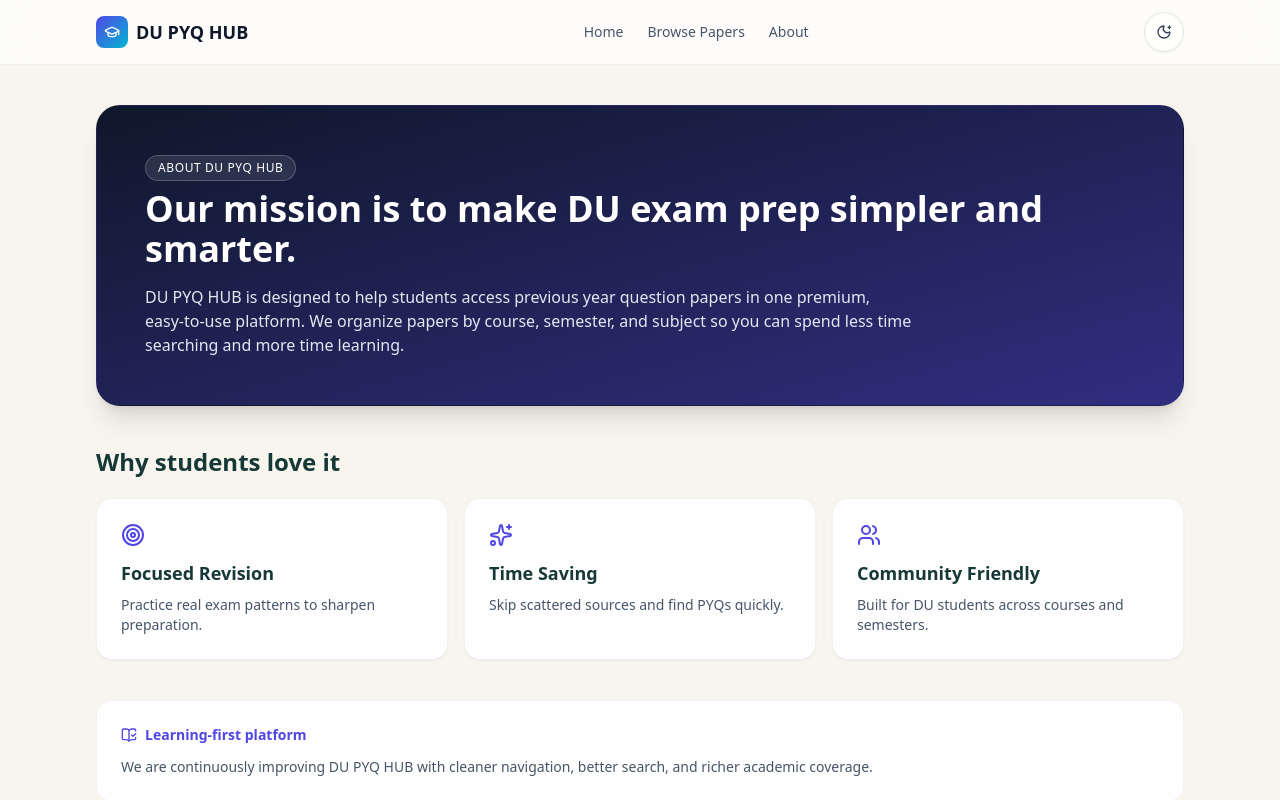
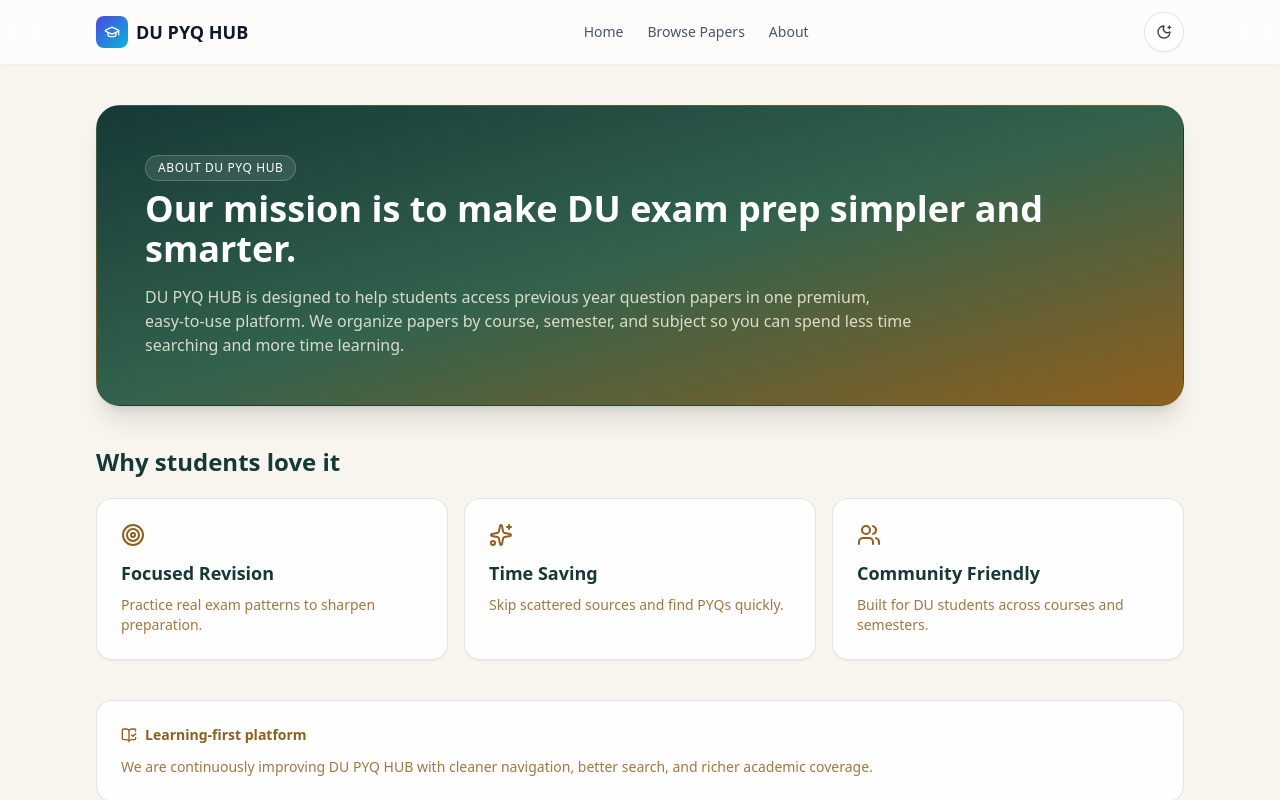
Before and after one commit to HarshSambharwal/DU-PYQ-LIBRARY, a Next.js app: page /about in a window 1280 px wide. Shown: the top 800 px of the page. Built offline with nearby package versions, Linux system fonts and the light colour scheme.

Commit message:
Apply earth-tone palette in app/about/page.tsx

```diff
--- a/app/about/page.tsx
+++ b/app/about/page.tsx
@@ -22,12 +22,12 @@ const benefits = [
 export default function AboutPage() {
   return (
     <div className="space-y-10 py-10">
-      <AnimatedSection className="rounded-3xl border border-black/5 bg-gradient-to-br from-slate-900 to-indigo-900 p-8 text-white shadow-xl sm:p-12">
+      <AnimatedSection className="rounded-3xl border border-black/5 bg-gradient-to-br from-palette-deep via-palette-green to-palette-earth p-8 text-white shadow-xl sm:p-12">
         <p className="mb-2 inline-flex rounded-full border border-white/20 bg-white/10 px-3 py-1 text-xs uppercase tracking-wider">
           About DU PYQ HUB
         </p>
         <h1 className="text-3xl font-bold sm:text-4xl">Our mission is to make DU exam prep simpler and smarter.</h1>
-        <p className="mt-4 max-w-3xl text-slate-200">
+        <p className="mt-4 max-w-3xl text-palette-cream/85">
           DU PYQ HUB is designed to help students access previous year question papers in one premium, easy-to-use platform.
           We organize papers by course, semester, and subject so you can spend less time searching and more time learning.
         </p>
@@ -37,20 +37,20 @@ export default function AboutPage() {
         <h2 className="mb-5 text-2xl font-bold">Why students love it</h2>
         <div className="grid gap-4 md:grid-cols-3">
           {benefits.map((benefit) => (
-            <div key={benefit.title} className="rounded-2xl border border-black/5 bg-white/90 p-6 shadow-sm dark:border-white/10 dark:bg-slate-900">
-              <benefit.icon className="mb-3 h-6 w-6 text-indigo-600 dark:text-indigo-300" />
+            <div key={benefit.title} className="rounded-2xl border border-palette-green/15 bg-white/90 p-6 shadow-sm dark:border-palette-gold/15 dark:bg-palette-green/65">
+              <benefit.icon className="mb-3 h-6 w-6 text-palette-earth dark:text-palette-gold" />
               <h3 className="text-lg font-semibold">{benefit.title}</h3>
-              <p className="mt-2 text-sm text-slate-600 dark:text-slate-300">{benefit.description}</p>
+              <p className="mt-2 text-sm text-palette-earth/85 dark:text-palette-cream/75">{benefit.description}</p>
             </div>
           ))}
         </div>
       </AnimatedSection>
 
-      <AnimatedSection delay={0.2} className="rounded-2xl border border-black/5 bg-white/90 p-6 dark:border-white/10 dark:bg-slate-900">
-        <p className="inline-flex items-center gap-2 text-sm font-semibold text-indigo-600 dark:text-indigo-300">
+      <AnimatedSection delay={0.2} className="rounded-2xl border border-palette-green/15 bg-white/90 p-6 dark:border-palette-gold/15 dark:bg-palette-green/65">
+        <p className="inline-flex items-center gap-2 text-sm font-semibold text-palette-earth dark:text-palette-gold">
           <BookOpenCheck className="h-4 w-4" /> Learning-first platform
         </p>
-        <p className="mt-2 text-sm text-slate-600 dark:text-slate-300">
+        <p className="mt-2 text-sm text-palette-earth/85 dark:text-palette-cream/75">
           We are continuously improving DU PYQ HUB with cleaner navigation, better search, and richer academic coverage.
         </p>
       </AnimatedSection>
```
